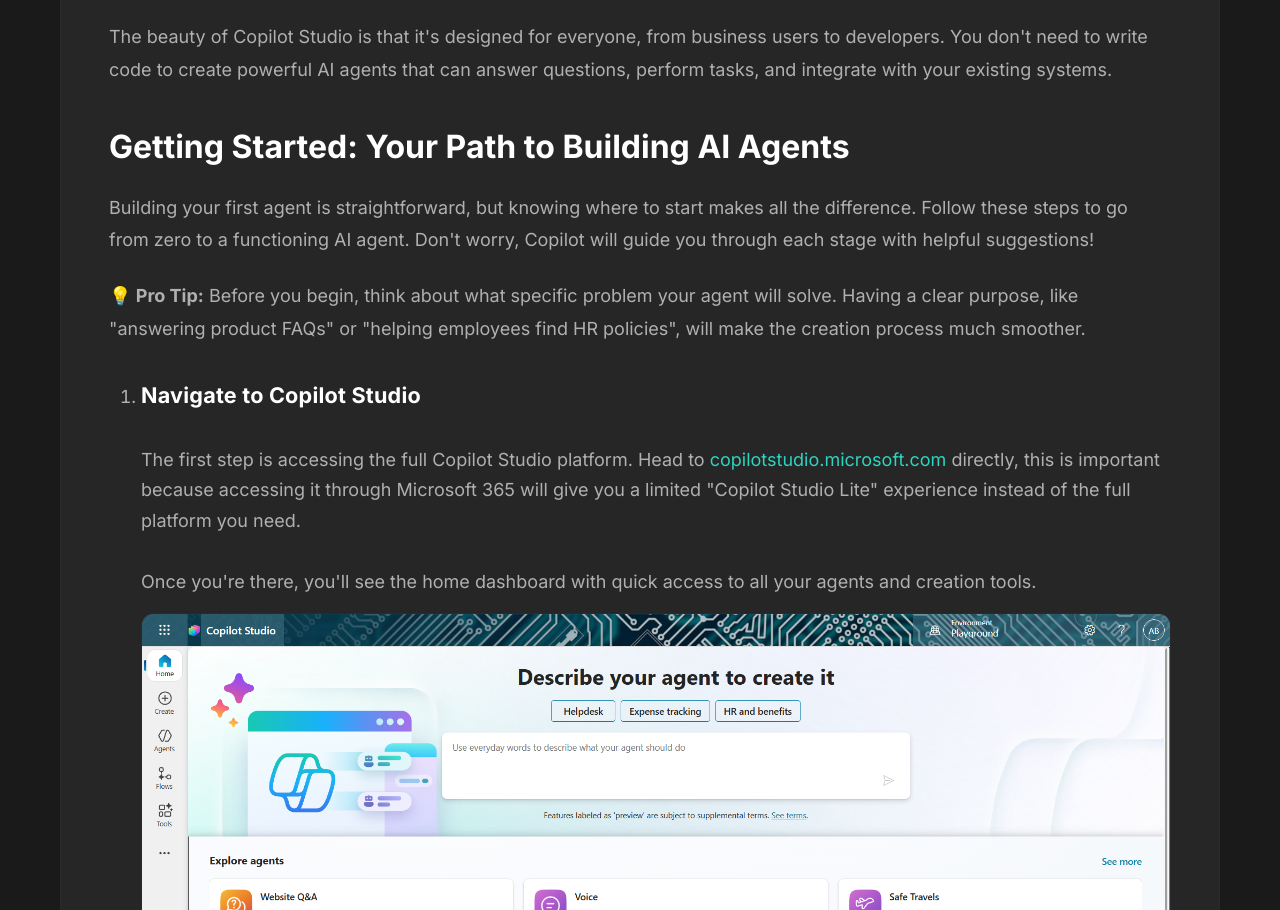
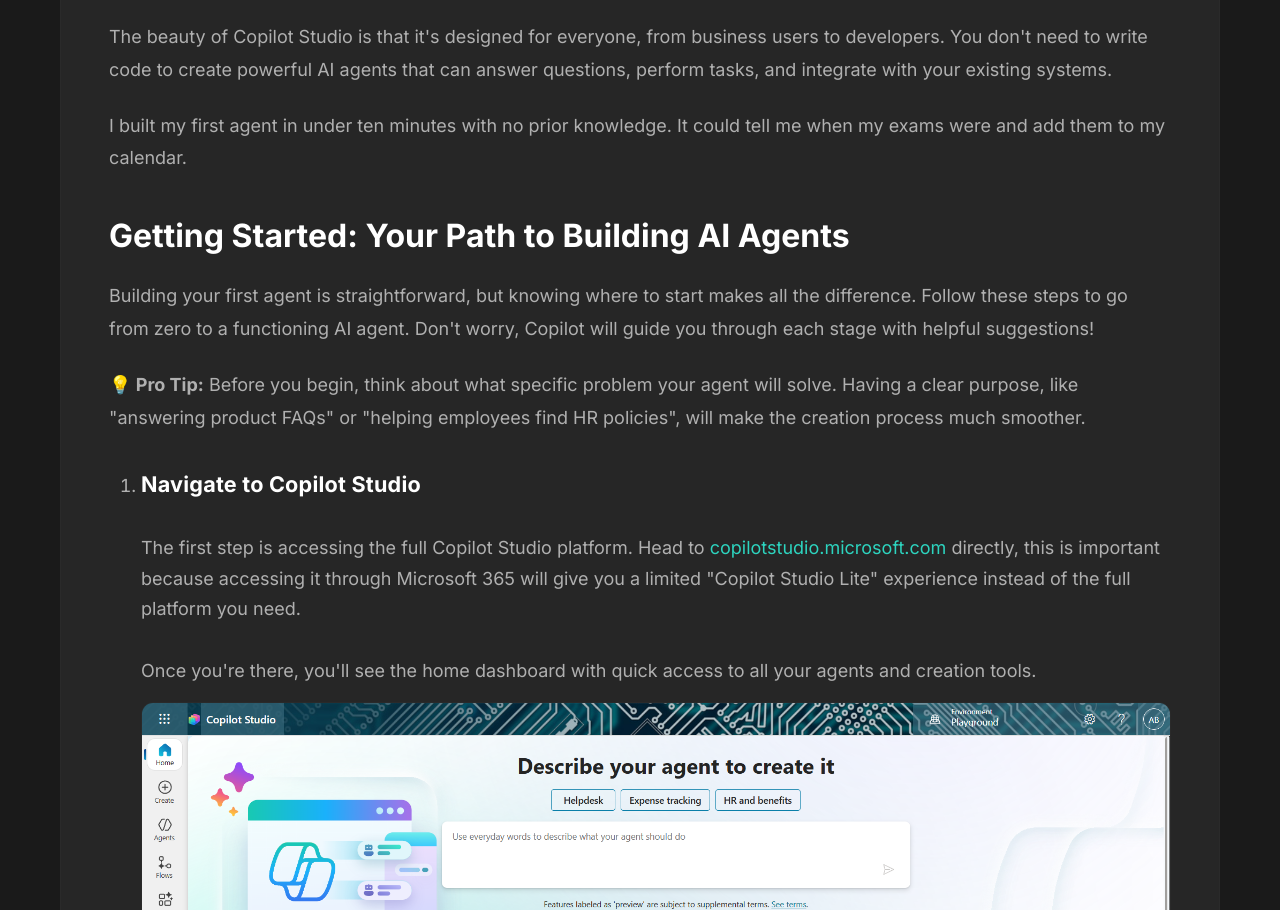
Before and after one commit to AliB365/AliB365.github.io, a website with bundled scripts: page posts/creating-your-first-ai-agent-in-copilot-studio.html in a window 1280 px wide. Shown: the part 1492-2402 px from the top of the page. Built offline with nearby package versions, Linux system fonts and the light colour scheme; no server answers.

Commit message:
personal statement

```diff
--- a/posts/creating-your-first-ai-agent-in-copilot-studio.html
+++ b/posts/creating-your-first-ai-agent-in-copilot-studio.html
@@ -173,6 +173,8 @@
                     <p>Creating an AI agent might sound complex, but thanks to Copilot Studio's user friendly interface and built-in AI assistance, you'll have your first agent in minutes. Whether you're looking to automate customer support, create an internal knowledge assistant, or build a specialised chatbot, this guide will walk you through the essential steps.</p>
 
                     <p>The beauty of Copilot Studio is that it's designed for everyone, from business users to developers. You don't need to write code to create powerful AI agents that can answer questions, perform tasks, and integrate with your existing systems.</p>
+
+                    <p>I built my first agent in under ten minutes with no prior knowledge. It could tell me when my exams were and add them to my calendar.</p>
 
                     <h2>Getting Started: Your Path to Building AI Agents</h2>
                     <p>Building your first agent is straightforward, but knowing where to start makes all the difference. Follow these steps to go from zero to a functioning AI agent. Don't worry, Copilot will guide you through each stage with helpful suggestions!</p>
```
Also changed, not shown: data/posts-index.json (line endings or trailing spaces).
